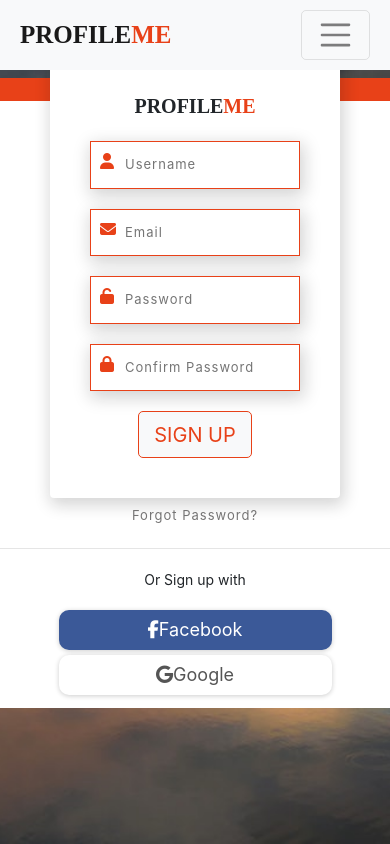
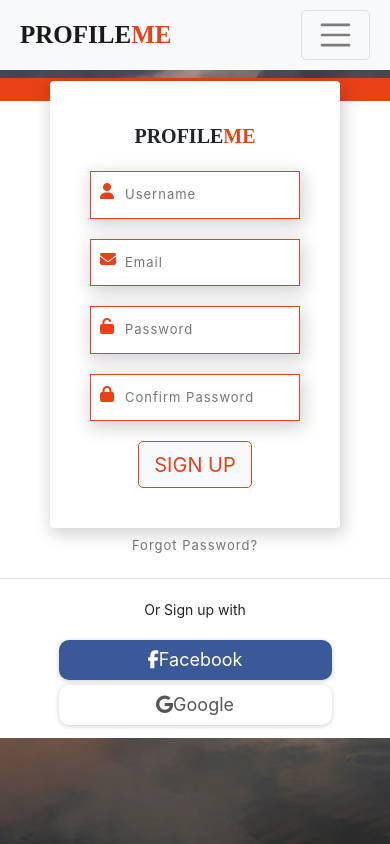
Before and after one commit to gold-olar/profileME, a React (Create React App) app: page /signup in a window 390 px wide. Built offline with nearby package versions, Linux system fonts and the light colour scheme; a web font is replaced by a local one.

Commit message:
media queries

```diff
--- a/src/components/Login/login.css
+++ b/src/components/Login/login.css
@@ -184,3 +184,38 @@
 .btn-face:hover {
    color: #fff;
 }
+
+
+
+
+
+/* Extra small devices (phones, 600px and down) */
+@media only screen and (max-width: 600px) {
+    .sub-main-pm form {
+        margin: 0em 2em 0em;
+    }
+}
+
+/* Small devices (portrait tablets and large phones, 600px and up) */
+@media only screen and (min-width: 600px) {
+
+}
+
+/* Medium devices (landscape tablets, 768px and down) */
+@media only screen and (max-width: 768px) {
+    .sub-main-pm form {
+        margin: 0em 2.5em 0em;
+    }
+}
+
+/* Large devices (laptops/desktops, 992px and down) */
+@media only screen and (max-width: 992px) {
+    .sub-main-pm form {
+        margin: -1em 2.5em 0em;
+    }
+}
+
+/* Extra large devices (large laptops and desktops, 1200px and up) */
+@media only screen and (min-width: 1200px) {
+
+}
```
